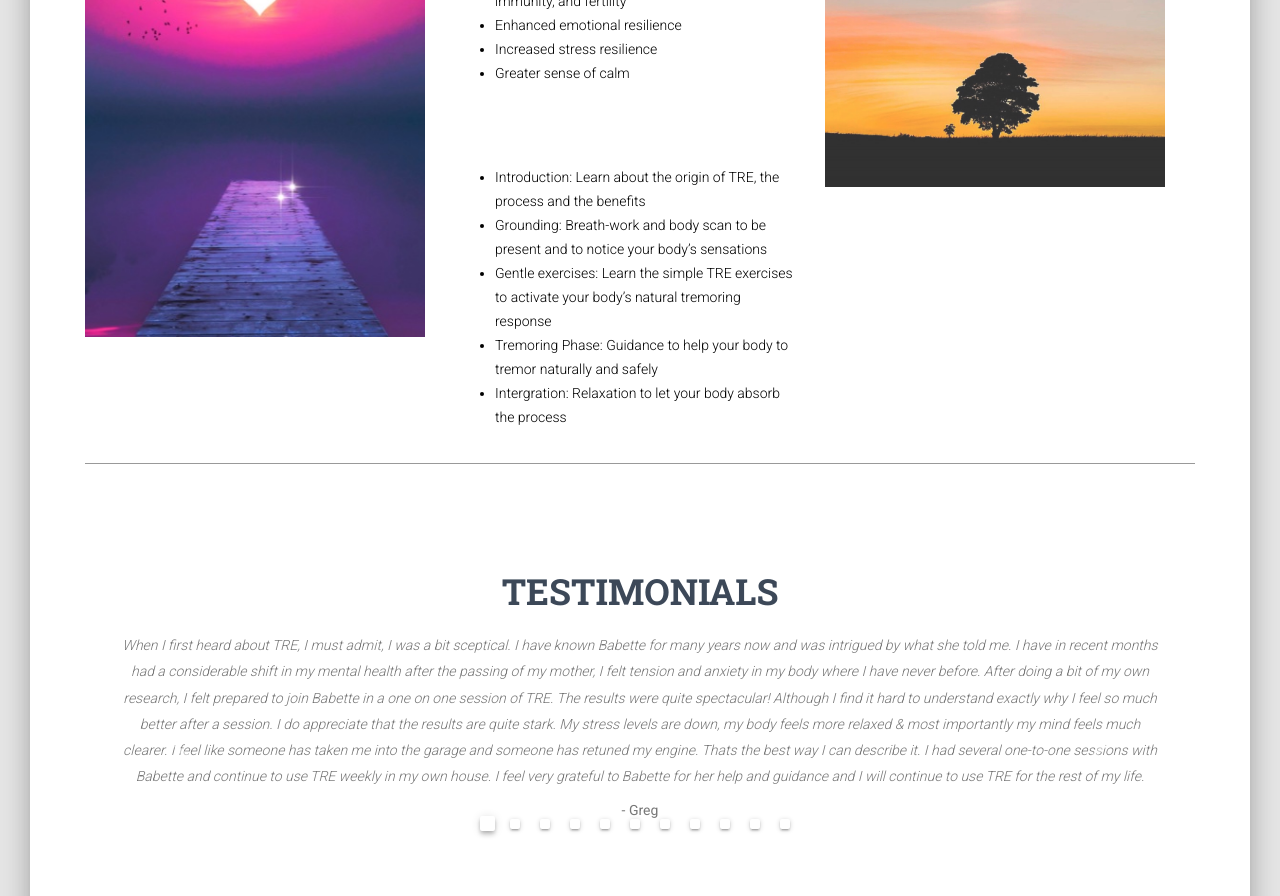
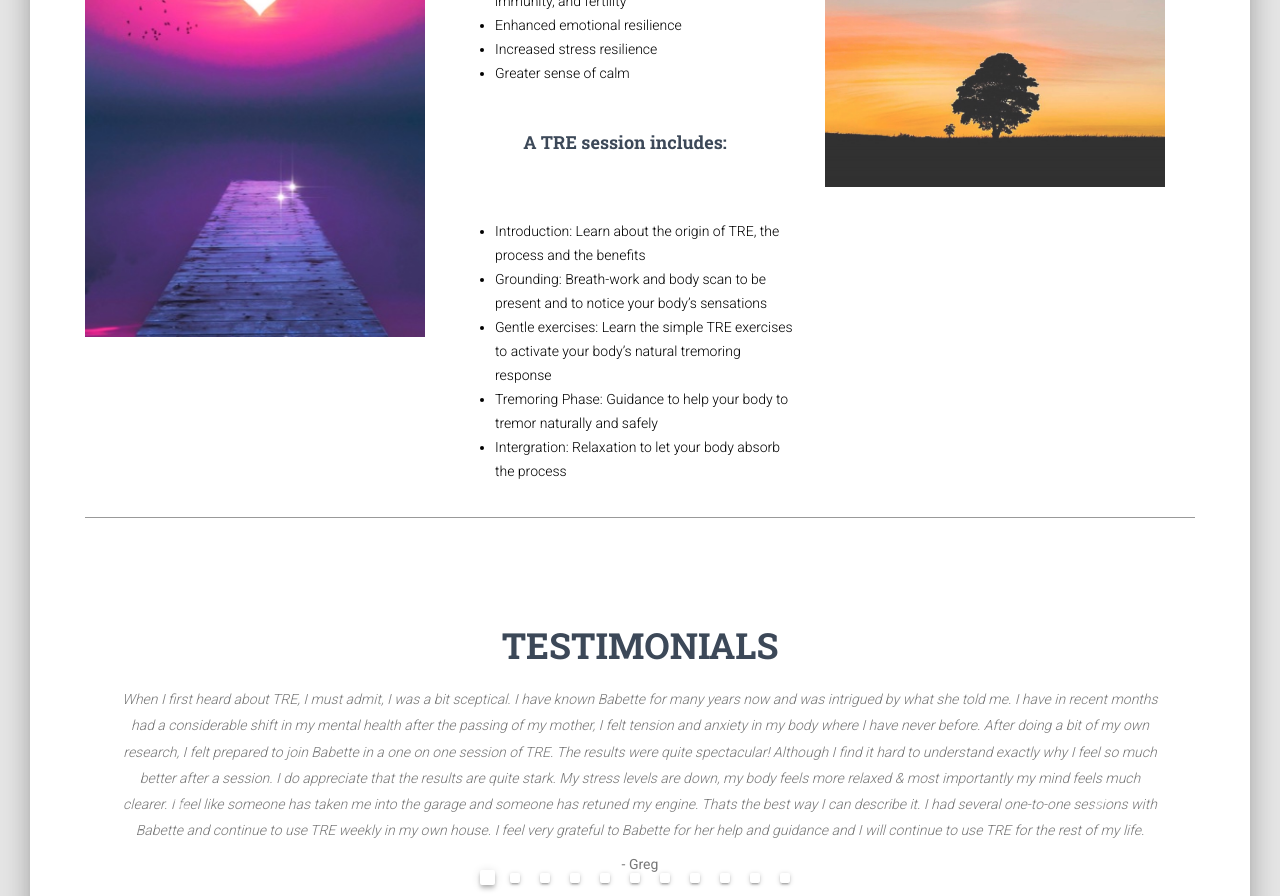
Before and after one commit to StevieSeccombe1/tre-with-babette, a Next.js app: page / in a window 1280 px wide. Shown: the part 2320-3216 px from the top of the page. Built offline with nearby package versions, Linux system fonts and the light colour scheme.

Commit message:
Update ServicesSection.js

```diff
--- a/pages-sections/ServicesSection.js
+++ b/pages-sections/ServicesSection.js
@@ -35,7 +35,7 @@ export default function ServicesSection() {
                             }
                             vertical
                         />
-                         <div>A TRE session includes:</div>
+                         <h4 className={classes.title}>A TRE session includes:</h4>
                          <InfoArea
                             description={
                                <ul>
```
